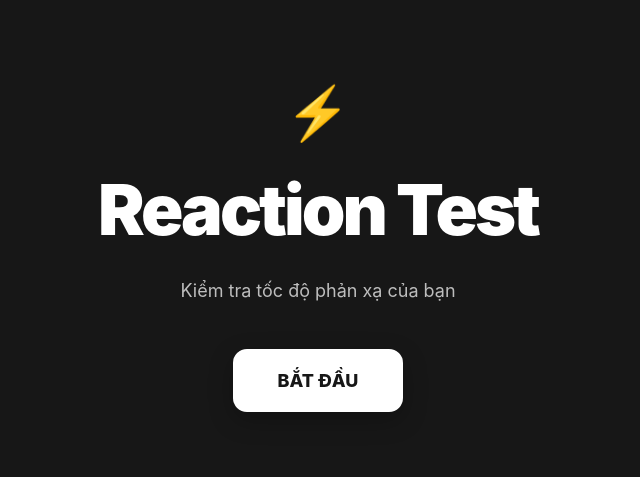
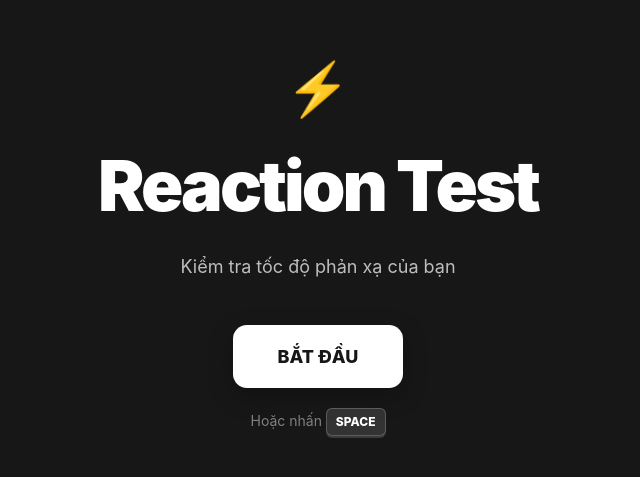
Before and after one commit to NguyenPhucThinhAllgrow-labo/lab, a Nuxt app in the folder laravel-nuxt-docker/frontend/: page /games/reaction in a window 1280 px wide. Shown: the part 157-634 px from the top of the page, without its empty margins (322-962 px from the left). Built offline with nearby package versions, Linux system fonts and the light colour scheme.

Commit message:
Update index.vue

```diff
--- a/laravel-nuxt-docker/frontend/app/pages/games/reaction/index.vue
+++ b/laravel-nuxt-docker/frontend/app/pages/games/reaction/index.vue
@@ -14,17 +14,22 @@ onMounted(() => {
   if (saved) {
     bestTime.value = Number(saved)
   }
+
+  window.addEventListener('keydown', handleKeydown)
 })
 
 onUnmounted(() => {
   if (timeoutId) {
     clearTimeout(timeoutId)
   }
+
+  window.removeEventListener('keydown', handleKeydown)
 })
 
 function startGame() {
   if (timeoutId) {
     clearTimeout(timeoutId)
+    timeoutId = null
   }
 
   reactionTime.value = null
@@ -36,6 +41,7 @@ function startGame() {
   timeoutId = setTimeout(() => {
     gameState.value = 'ready'
     startTime = performance.now()
+    timeoutId = null
   }, delay)
 }
 
@@ -43,6 +49,7 @@ function handleClick() {
   if (gameState.value === 'waiting') {
     if (timeoutId) {
       clearTimeout(timeoutId)
+      timeoutId = null
     }
 
     gameState.value = 'too-early'
@@ -60,6 +67,29 @@ function handleClick() {
       localStorage.setItem('reaction-best', String(time))
     }
   }
+}
+
+function handleKeydown(event: KeyboardEvent) {
+  // Chỉ dùng phím Space
+  if (event.code !== 'Space') return
+
+  // Không tính khi giữ phím
+  if (event.repeat) return
+
+  // Không scroll trang khi nhấn Space
+  event.preventDefault()
+
+  if (gameState.value === 'idle') {
+    startGame()
+    return
+  }
+
+  if (gameState.value === 'result' || gameState.value === 'too-early') {
+    startGame()
+    return
+  }
+
+  handleClick()
 }
 
 function resetBest() {
@@ -84,33 +114,68 @@ function resetBest() {
 
       <h1>Reaction Test</h1>
 
-      <p v-if="gameState === 'idle'" class="instruction">
+      <!-- IDLE -->
+      <p
+        v-if="gameState === 'idle'"
+        class="instruction"
+      >
         Kiểm tra tốc độ phản xạ của bạn
       </p>
 
-      <p v-if="gameState === 'waiting'" class="instruction">
+      <!-- WAITING -->
+      <p
+        v-if="gameState === 'waiting'"
+        class="instruction"
+      >
         Chờ màu xanh...
       </p>
 
-      <p v-if="gameState === 'ready'" class="instruction big">
+      <!-- READY -->
+      <p
+        v-if="gameState === 'ready'"
+        class="instruction big"
+      >
         CLICK NGAY!
       </p>
 
-      <p v-if="gameState === 'result'" class="instruction">
+      <!-- RESULT -->
+      <p
+        v-if="gameState === 'result'"
+        class="instruction"
+      >
         Phản xạ của bạn
       </p>
 
-      <p v-if="gameState === 'too-early'" class="instruction">
+      <!-- TOO EARLY -->
+      <p
+        v-if="gameState === 'too-early'"
+        class="instruction"
+      >
         Bạn click quá sớm!
       </p>
 
-      <div v-if="gameState === 'idle'" class="start-area">
-        <button class="start-button" @click.stop="startGame">
+      <!-- START -->
+      <div
+        v-if="gameState === 'idle'"
+        class="start-area"
+      >
+        <button
+          class="start-button"
+          @click.stop="startGame"
+        >
           BẮT ĐẦU
         </button>
+
+        <p class="keyboard-hint">
+          Hoặc nhấn <kbd>SPACE</kbd>
+        </p>
       </div>
 
-      <div v-else-if="gameState === 'result'" class="result-area">
+      <!-- RESULT -->
+      <div
+        v-else-if="gameState === 'result'"
+        class="result-area"
+      >
         <div class="score">
           {{ reactionTime }}
           <span>ms</span>
@@ -119,13 +184,15 @@ function resetBest() {
         <div class="comparison">
           <div>
             <span>Kỷ lục</span>
+
             <strong>
-              {{ bestTime ? `${bestTime} ms` : '--' }}
+              {{ bestTime !== null ? `${bestTime} ms` : '--' }}
             </strong>
           </div>
 
           <div>
             <span>Đánh giá</span>
+
             <strong>
               {{
                 reactionTime !== null && reactionTime < 200
@@ -140,36 +207,72 @@ function resetBest() {
           </div>
         </div>
 
-        <button class="retry-button" @click.stop="startGame">
+        <button
+          class="retry-button"
+          @click.stop="startGame"
+        >
           CHƠI LẠI
         </button>
+
+        <p class="keyboard-hint">
+          Hoặc nhấn <kbd>SPACE</kbd>
+        </p>
       </div>
 
-      <div v-else-if="gameState === 'too-early'" class="result-area">
+      <!-- TOO EARLY -->
+      <div
+        v-else-if="gameState === 'too-early'"
+        class="result-area"
+      >
         <div class="error-icon">✕</div>
 
         <p class="error-text">
           Hãy đợi màu xanh rồi mới click!
         </p>
 
-        <button class="retry-button" @click.stop="startGame">
+        <button
+          class="retry-button"
+          @click.stop="startGame"
+        >
           THỬ LẠI
         </button>
+
+        <p class="keyboard-hint">
+          Hoặc nhấn <kbd>SPACE</kbd>
+        </p>
       </div>
 
-      <div v-else class="waiting-area">
+      <!-- WAITING / READY -->
+      <div
+        v-else
+        class="waiting-area"
+      >
         <div class="target">
-          <span v-if="gameState === 'waiting'">ĐỪNG CLICK</span>
-          <span v-else>CLICK!</span>
+          <span v-if="gameState === 'waiting'">
+            ĐỪNG CLICK
+          </span>
+
+          <span v-else>
+            CLICK!
+          </span>
         </div>
+
+        <p class="keyboard-hint game-key">
+          Nhấn <kbd>SPACE</kbd>
+        </p>
       </div>
 
-      <div v-if="bestTime" class="best">
+      <!-- BEST -->
+      <div
+        v-if="bestTime !== null"
+        class="best"
+      >
         🏆 Best: {{ bestTime }} ms
       </div>
 
+      <!-- RESET -->
       <button
-        v-if="bestTime"
+        v-if="bestTime !== null"
         class="reset"
         @click.stop="resetBest"
       >
@@ -190,7 +293,9 @@ function resetBest() {
   display: flex;
   align-items: center;
   justify-content: center;
+
   color: white;
+
   font-family:
     Inter,
     -apple-system,
@@ -199,12 +304,15 @@ function resetBest() {
     sans-serif;
 
   background: #171717;
+
   transition:
     background 0.15s ease,
     transform 0.1s ease;
 
   cursor: default;
   user-select: none;
+
+  overflow: hidden;
 }
 
 .game.waiting {
@@ -237,14 +345,18 @@ function resetBest() {
 
 h1 {
   margin: 0;
+
   font-size: clamp(38px, 8vw, 70px);
   font-weight: 900;
+
   letter-spacing: -3px;
 }
 
 .instruction {
   margin: 15px 0 35px;
+
   color: #bdbdbd;
+
   font-size: 18px;
 }
 
@@ -257,6 +369,7 @@ h1 {
 .instruction.big {
   font-size: clamp(30px, 7vw, 60px);
   font-weight: 900;
+
   animation: pulse 0.5s infinite alternate;
 }
 
@@ -268,20 +381,29 @@ h1 {
 .retry-button {
   border: 0;
   border-radius: 14px;
+
   padding: 18px 45px;
+
   font-size: 18px;
   font-weight: 800;
+
   color: #171717;
   background: #fff;
+
   cursor: pointer;
+
   transition: all 0.2s ease;
-  box-shadow: 0 8px 25px rgba(0, 0, 0, 0.25);
+
+  box-shadow:
+    0 8px 25px rgba(0, 0, 0, 0.25);
 }
 
 .start-button:hover,
 .retry-button:hover {
   transform: translateY(-3px);
-  box-shadow: 0 12px 30px rgba(0, 0, 0, 0.35);
+
+  box-shadow:
+    0 12px 30px rgba(0, 0, 0, 0.35);
 }
 
 .start-button:active,
@@ -289,17 +411,55 @@ h1 {
   transform: translateY(0);
 }
 
+.keyboard-hint {
+  margin-top: 20px;
+
+  color: rgba(255, 255, 255, 0.45);
+
+  font-size: 14px;
+}
+
+kbd {
+  display: inline-block;
+
+  padding: 4px 9px;
+
+  border-radius: 6px;
+
+  color: #fff;
+  background: rgba(255, 255, 255, 0.12);
+
+  border: 1px solid rgba(255, 255, 255, 0.2);
+
+  font-family: inherit;
+  font-size: 12px;
+  font-weight: 800;
+
+  box-shadow:
+    0 2px 0 rgba(255, 255, 255, 0.15);
+}
+
+.game-key {
+  margin-top: 18px;
+}
+
 .target {
   margin: 40px auto 0;
+
   width: min(75vw, 400px);
   height: min(75vw, 400px);
+
   border: 4px solid rgba(255, 255, 255, 0.7);
+
   border-radius: 50%;
+
   display: flex;
   align-items: center;
   justify-content: center;
+
   font-size: 25px;
   font-weight: 900;
+
   letter-spacing: 2px;
 }
 
@@ -318,33 +478,45 @@ h1 {
 
 .score {
   font-size: clamp(80px, 18vw, 150px);
+
   font-weight: 900;
+
   line-height: 1;
+
   letter-spacing: -7px;
 }
 
 .score span {
   font-size: 25px;
+
   letter-spacing: 0;
+
   color: #aaa;
 }
 
 .comparison {
   display: flex;
+
   justify-content: center;
+
   gap: 50px;
+
   margin: 35px 0;
 }
 
 .comparison div {
   display: flex;
+
   flex-direction: column;
+
   gap: 8px;
 }
 
 .comparison span {
   color: #888;
+
   font-size: 13px;
+
   text-transform: uppercase;
 }
 
@@ -354,28 +526,39 @@ h1 {
 
 .error-icon {
   font-size: 100px;
+
   font-weight: 900;
+
   color: #f1c40f;
 }
 
 .error-text {
   color: #ddd;
+
   margin: 10px 0 35px;
+
   font-size: 18px;
 }
 
 .best {
   margin-top: 30px;
+
   color: #ffd700;
+
   font-weight: 700;
 }
 
 .reset {
   margin-top: 15px;
+
   background: transparent;
+
   color: #666;
+
   border: 0;
+
   cursor: pointer;
+
   text-decoration: underline;
 }
 
```
